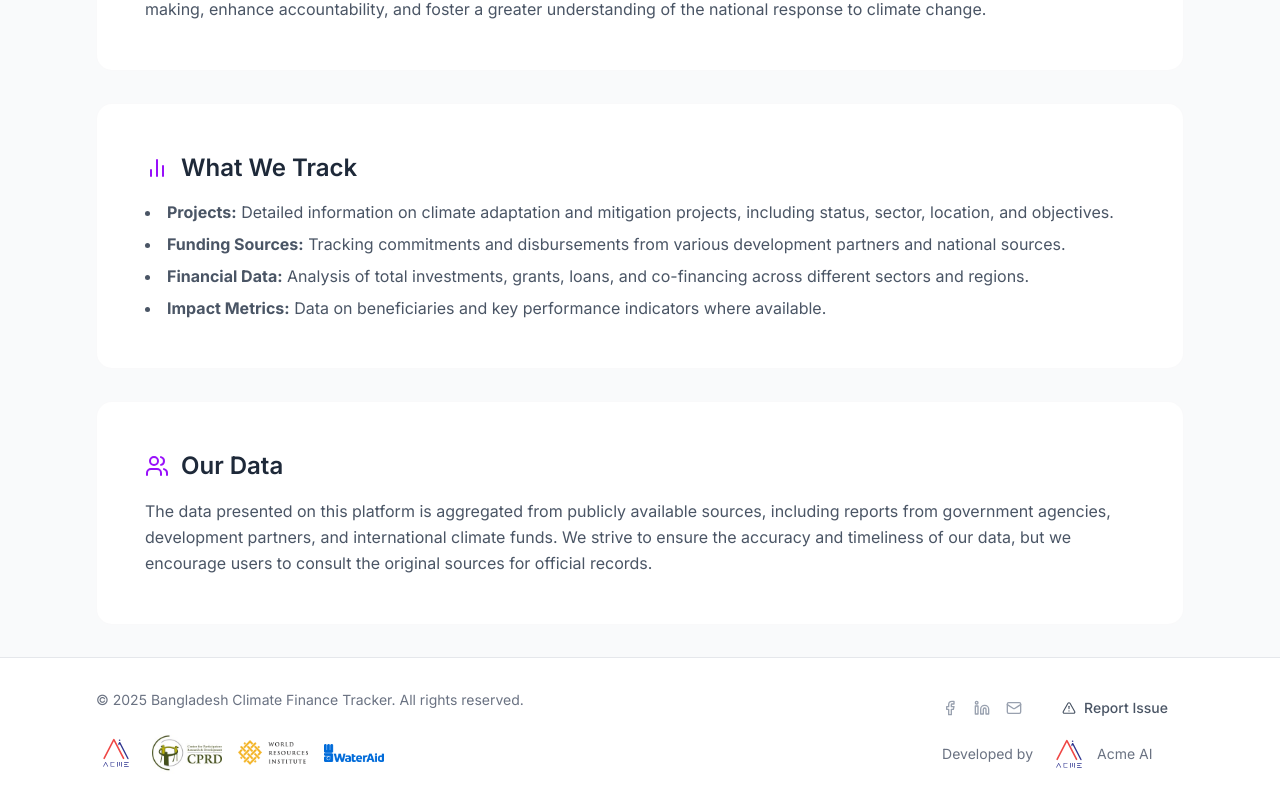
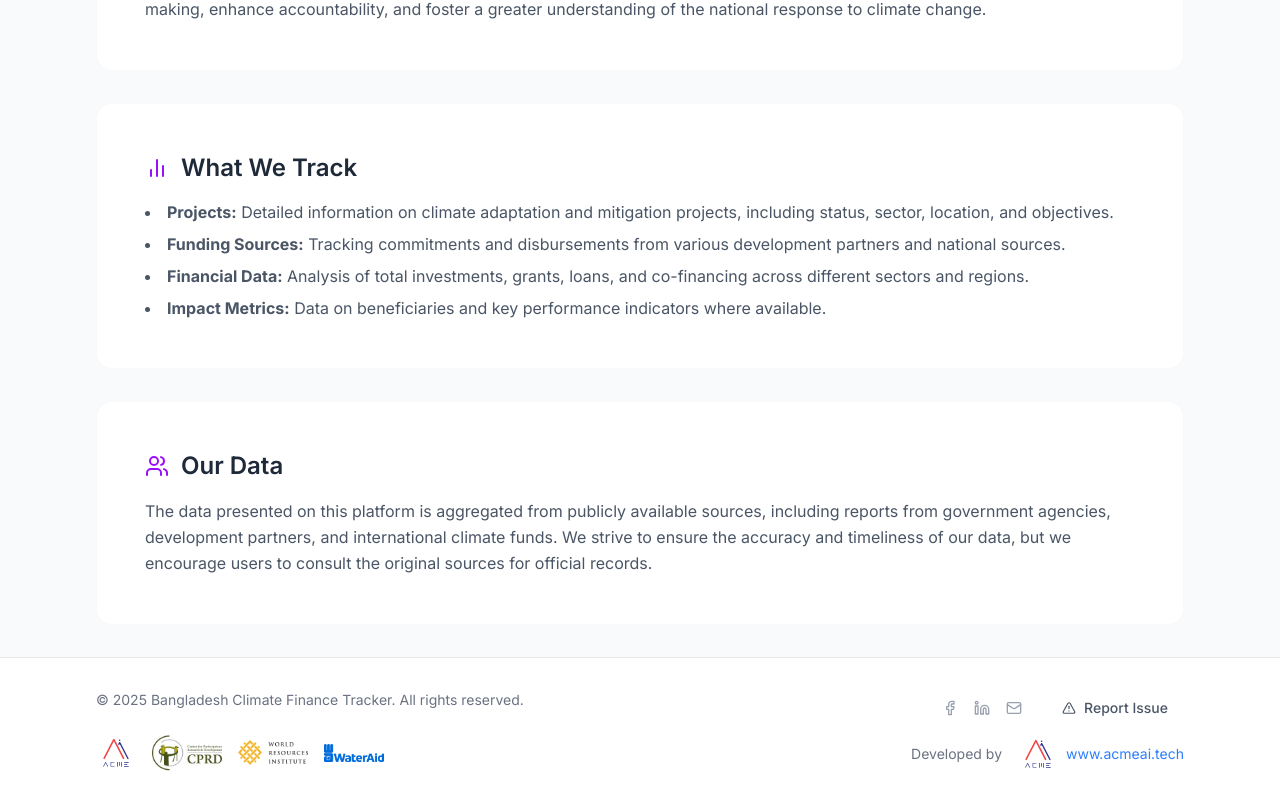
Before and after one commit to sindeedindeed/climate-finance, a React (Vite) app in the folder climate-finance/: page /about in a window 1280 px wide. Shown: the part 394-1204 px from the top of the page. Built offline with nearby package versions, Linux system fonts and the light colour scheme; no server answers.

Commit message:
update footer

```diff
--- a/climate-finance/src/components/charts/PieChartComponent.jsx
+++ b/climate-finance/src/components/charts/PieChartComponent.jsx
@@ -204,17 +204,6 @@ const PieChartComponent = ({
         className="relative bg-white rounded-xl shadow-sm border border-gray-100 p-6 hover:shadow-md transition-shadow duration-300"
         style={{ height: height + 100 }}
       >
-        {/* Selected segment highlight */}
-        {selectedSegment !== null && (
-          <div className="absolute top-4 right-4 bg-primary-50 border border-primary-200 rounded-lg px-3 py-2">
-            <p className="text-sm font-medium text-primary-800">
-              {t.selected}: {data[selectedSegment]?.[nameKey]}
-            </p>
-            <p className="text-xs text-primary-600">
-              {formatCurrency(data[selectedSegment]?.[valueKey])}
-            </p>
-          </div>
-        )}
         <Pie
           ref={chartRef}
           data={chartData}
--- a/climate-finance/src/components/ui/Footer.jsx
+++ b/climate-finance/src/components/ui/Footer.jsx
@@ -123,7 +123,7 @@ const Footer = () => {
                                             height={partners[0].height}
                                             className="object-contain"
                                         />
-                                        <p>{partners[0].alt}</p>
+                                        <p className={"text-blue-500"}>www.acmeai.tech</p>
                                     </div>
                                 </a>
 
```
